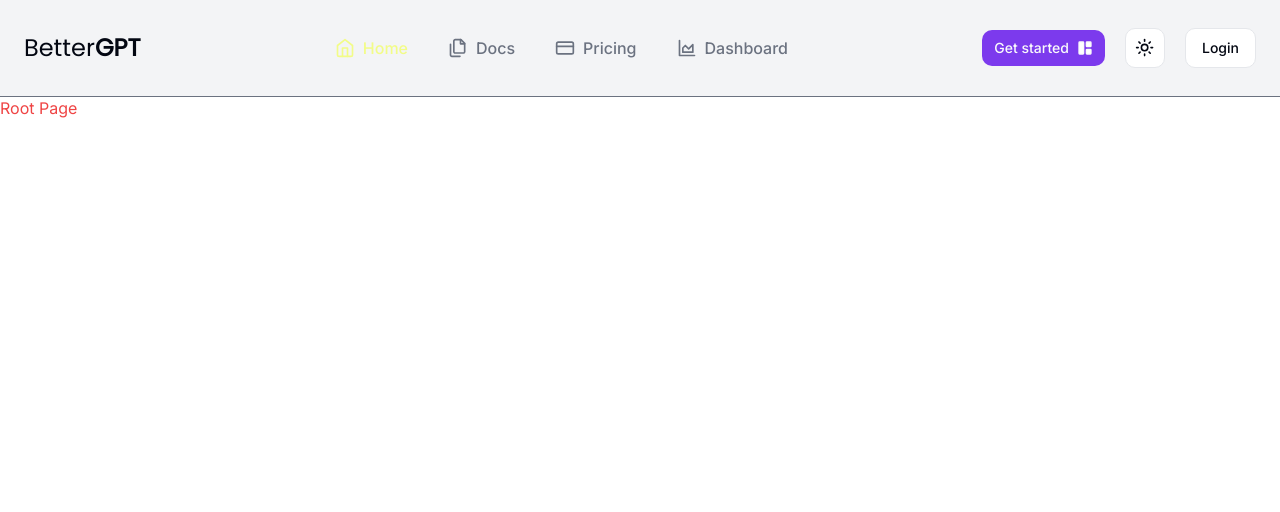
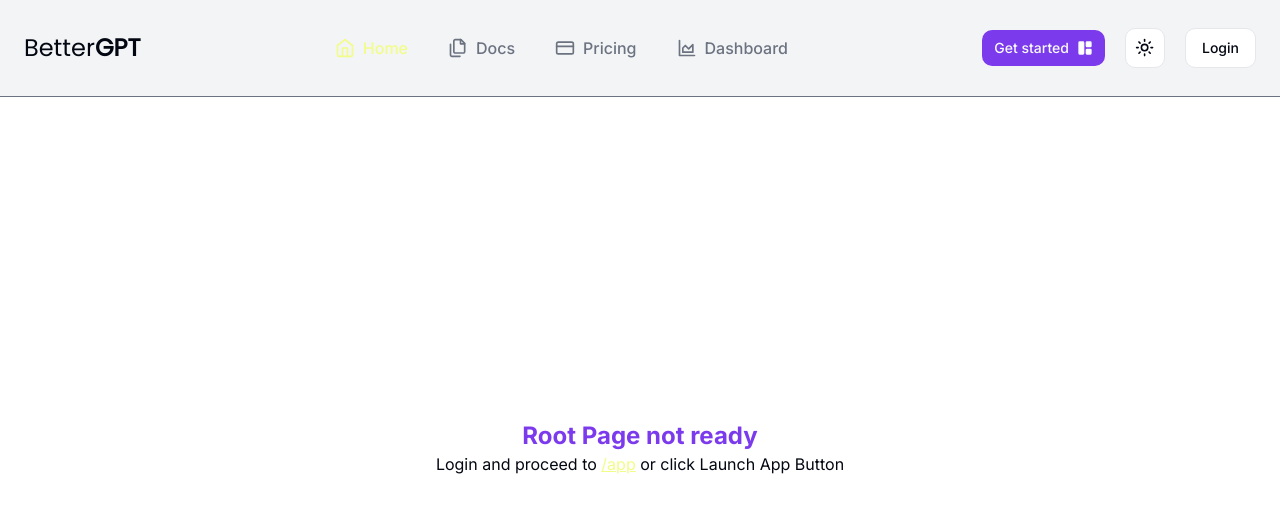
Before and after one commit to TheArcus02/Better-GPT, a Next.js app: page / in a window 1280 px wide. Shown: the top 512 px of the page. Built offline with nearby package versions, Linux system fonts and the light colour scheme; no server answers.

Commit message:
user instruction on unready pages

```diff
--- a/app/(app)/app/(routes)/prompts/page.tsx
+++ b/app/(app)/app/(routes)/prompts/page.tsx
@@ -1,7 +1,7 @@
 import React from 'react'
 
 const PromptsPage = () => {
-  return <div>PromptsPage</div>
+  return <div>PromptsPage (not ready)</div>
 }
 
 export default PromptsPage
--- a/app/(app)/app/page.tsx
+++ b/app/(app)/app/page.tsx
@@ -1,7 +1,35 @@
+import Link from 'next/link'
 import React from 'react'
 
 const AppPage = () => {
-  return <div>AppPage</div>
+  return (
+    <div className='h-full flex items-center justify-center flex-col'>
+      <h2 className='text-2xl text-primary font-bold'>
+        App Page not ready
+      </h2>
+      <h3>Ready pages:</h3>
+      <ul className='list-disc'>
+        <li>
+          <Link href='/app/chat' className='text-accent underline'>
+            Chat
+          </Link>
+        </li>
+        <li>
+          <Link href='/app/images' className='text-accent underline'>
+            Images
+          </Link>
+        </li>
+        <li>
+          <Link
+            href='/app/translation'
+            className='text-accent underline'
+          >
+            Translator
+          </Link>
+        </li>
+      </ul>
+    </div>
+  )
 }
 
 export default AppPage
--- a/app/(root)/(routes)/page.tsx
+++ b/app/(root)/(routes)/page.tsx
@@ -1,7 +1,18 @@
+import Link from 'next/link'
+
 const RootPage = () => {
   return (
-    <div className='text-red-500'>
-      <h1>Root Page</h1>
+    <div className='h-full flex items-center justify-center flex-col'>
+      <h2 className='text-2xl text-primary font-bold'>
+        Root Page not ready
+      </h2>
+      <p>
+        Login and proceed to{' '}
+        <Link href='/app' className='text-accent underline'>
+          /app
+        </Link>{' '}
+        or click Launch App Button
+      </p>
     </div>
   )
 }
```
